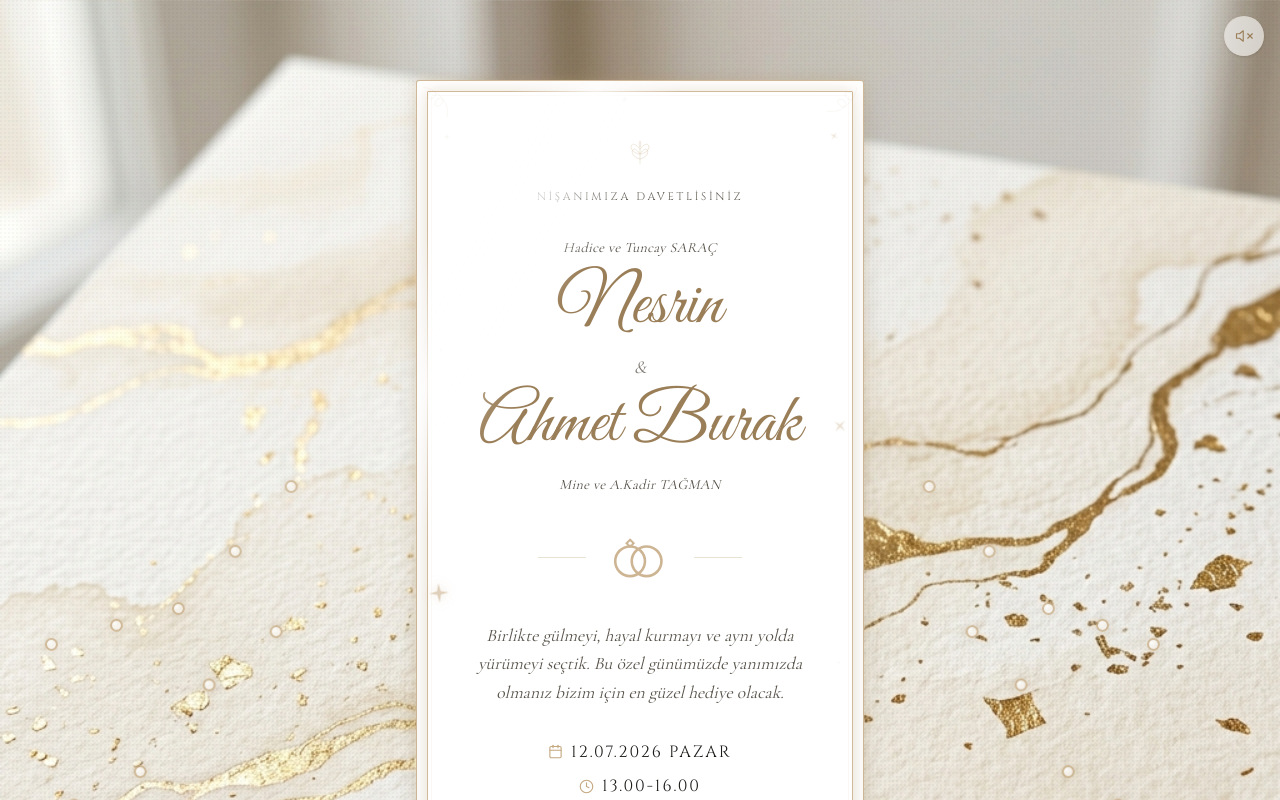
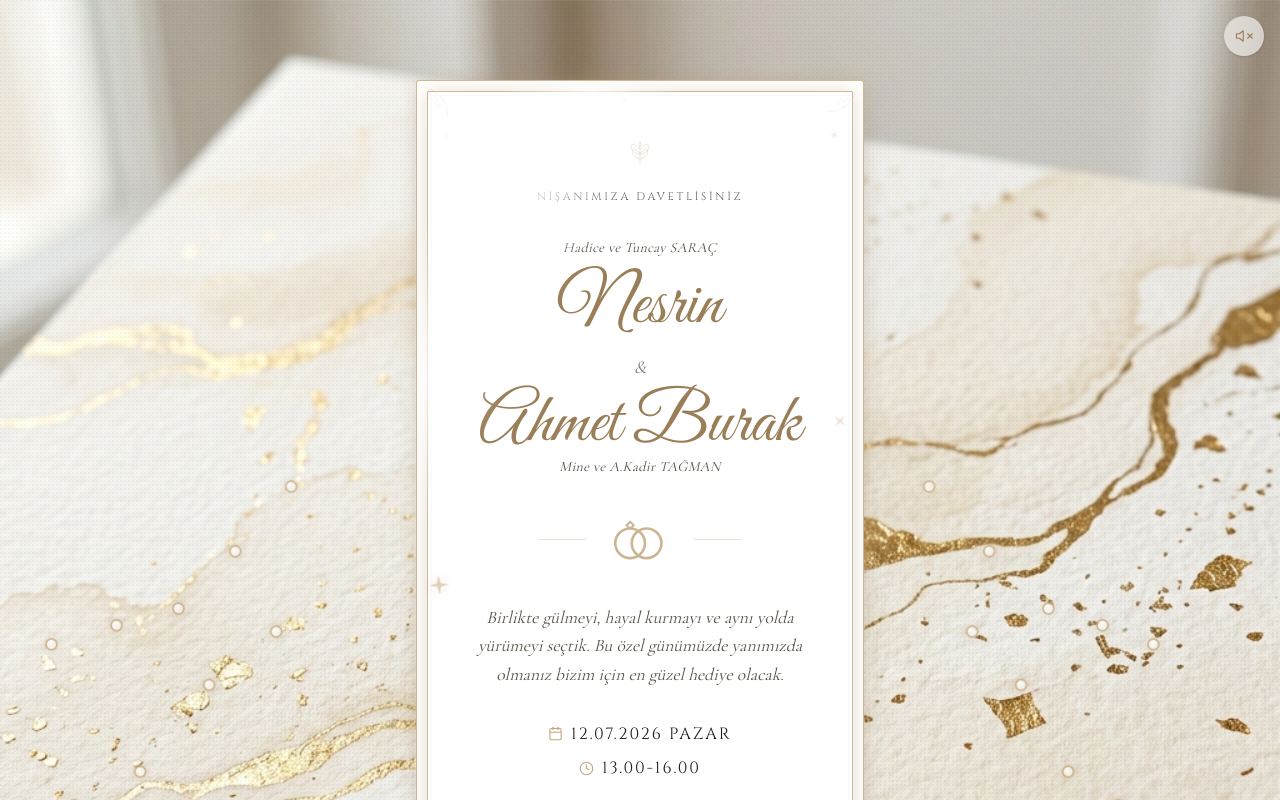
Before and after one commit to alperentagmann/ahmet-nesrin-nisan, a Next.js app: page /invite in a window 1280 px wide. Shown: the top 800 px of the page. Built offline with nearby package versions, Linux system fonts and the light colour scheme; no server answers.

Commit message:
style: isim ve anne-baba isimleri arasindaki bosluklar dengelendi

```diff
--- a/app/invite/page.tsx
+++ b/app/invite/page.tsx
@@ -296,10 +296,10 @@ export default function InvitePage() {
 
           <span className="font-body text-lg italic text-ink-soft/75 my-1">&amp;</span>
 
-          <h1 className="font-script text-[3.8rem] sm:text-[4.4rem] leading-[0.85] text-olive-deep mt-1 mb-3.5">
+          <h1 className="font-script text-[3.8rem] sm:text-[4.4rem] leading-[0.85] text-olive-deep mt-1 mb-1.5">
             {coupleNames.second}
           </h1>
-          <p className="font-body text-[0.88rem] tracking-wide italic text-ink-soft leading-snug">
+          <p className="font-body text-[0.88rem] tracking-wide italic text-ink-soft leading-snug -mt-2.5">
             {parents.groom.names}
           </p>
         </div>
```
